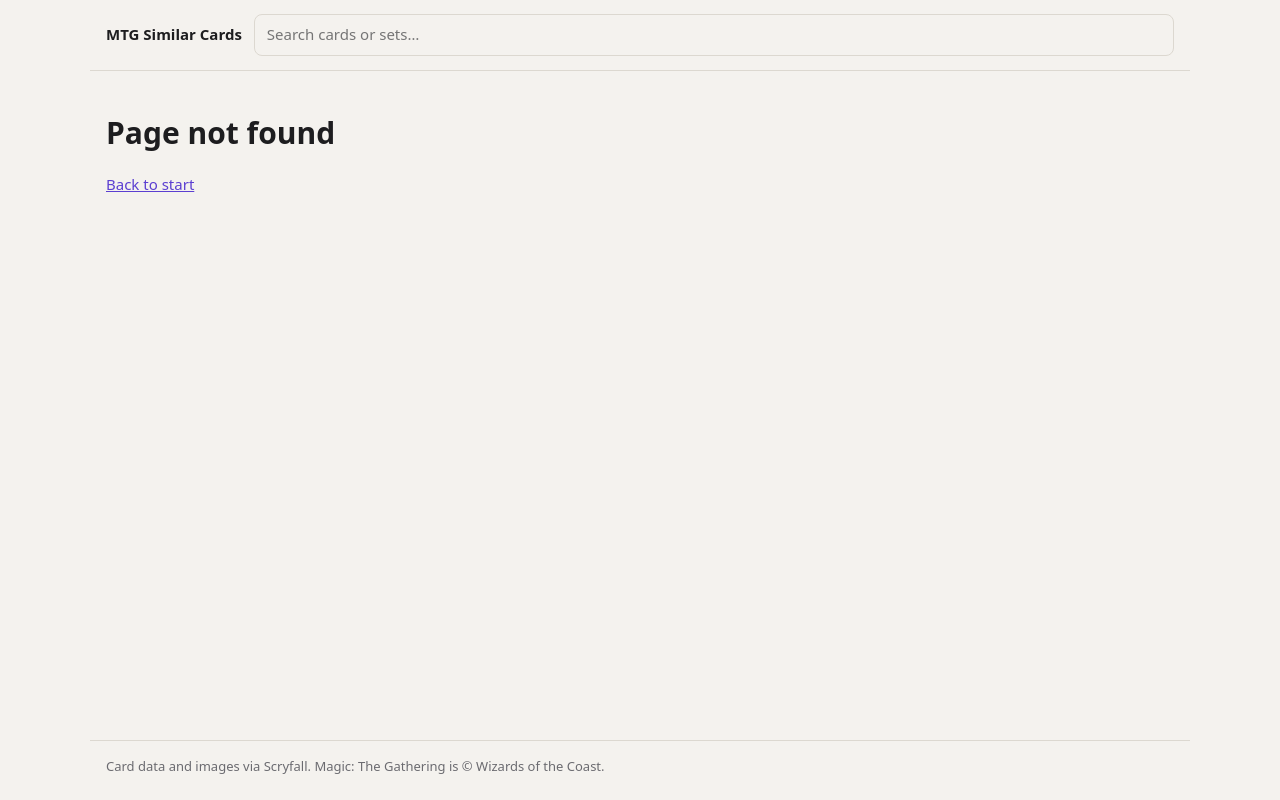
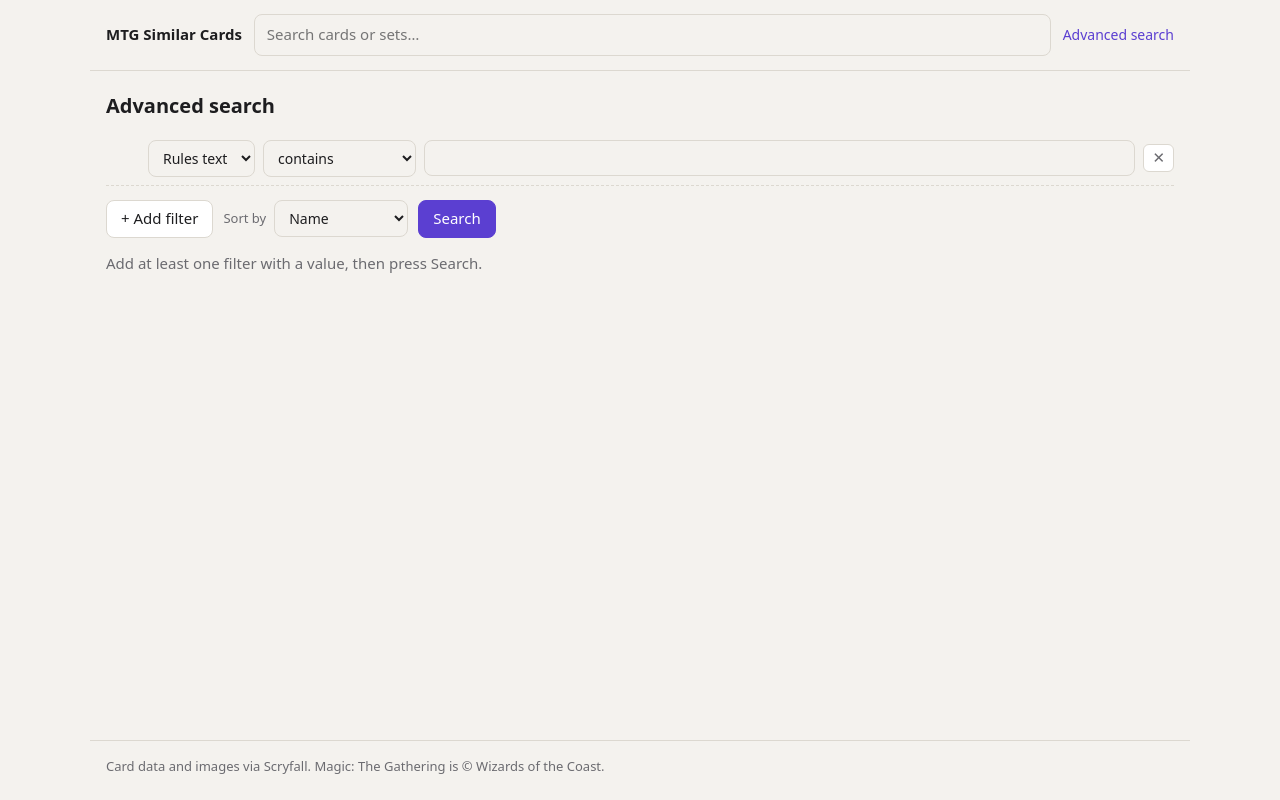
Before and after one commit to BendRJ/mtg-similarcards, a React (Vite) app in the folder frontend/: page /search in a window 1280 px wide. Before the commit this address had no page. Built offline with nearby package versions, Linux system fonts and the light colour scheme.

Commit message:
feat: add advanced search page with filter builder

```diff
--- a/frontend/src/App.tsx
+++ b/frontend/src/App.tsx
@@ -1,11 +1,12 @@
 import { Route, Routes } from "react-router";
+import AdvancedSearchPage from "./pages/AdvancedSearchPage";
 import CardPage from "./pages/CardPage";
 import ColorPage from "./pages/ColorPage";
 import HomePage from "./pages/HomePage";
 import NotFoundPage from "./pages/NotFoundPage";
 import SetPage from "./pages/SetPage";
 
-// Frontend routes are singular (/card, /set, /color); API paths are plural (/cards, /sets).
+// Frontend routes are singular (/card, /set, /color, /search); API paths are plural (/cards, /sets).
 // Never add a route starting with /cards or /sets: those prefixes are proxied to the API.
 export default function App() {
   return (
@@ -14,6 +15,7 @@ export default function App() {
       <Route path="/card/:id" element={<CardPage />} />
       <Route path="/set/:code" element={<SetPage />} />
       <Route path="/color/:c" element={<ColorPage />} />
+      <Route path="/search" element={<AdvancedSearchPage />} />
       <Route path="*" element={<NotFoundPage />} />
     </Routes>
   );
--- /dev/null
+++ b/frontend/src/components/FilterRow.tsx
@@ -0,0 +1,85 @@
+import { COLORS } from "../lib/colors";
+import type { Color } from "../lib/colors";
+import { FIELDS, TYPES, defaultFilter, valueKind } from "../lib/searchFilters";
+import type { Field, Filter, Op } from "../lib/searchFilters";
+
+type FilterRowProps = {
+  filter: Filter;
+  index: number;
+  onChange: (filter: Filter) => void;
+  onRemove: () => void;
+};
+
+export default function FilterRow({ filter, index, onChange, onRemove }: FilterRowProps) {
+  const kind = valueKind(filter.field, filter.op);
+  const colors = Array.isArray(filter.value) ? filter.value : [];
+  const text = typeof filter.value === "string" ? filter.value : "";
+
+  function changeOp(op: Op) {
+    // Switching between the type list and a text box must not carry the old value over.
+    const reset = valueKind(filter.field, op) !== kind;
+    onChange({ ...filter, op, value: reset ? "" : filter.value });
+  }
+
+  function toggle(color: Color) {
+    const next = colors.includes(color) ? colors.filter((c) => c !== color) : [...colors, color];
+    onChange({ ...filter, value: COLORS.filter((c) => next.includes(c)) });
+  }
+
+  return (
+    <div className="filter-row">
+      <span className="and">{index > 0 ? "and" : ""}</span>
+      <select
+        className="fld"
+        aria-label="Field"
+        value={filter.field}
+        onChange={(e) => onChange(defaultFilter(e.target.value as Field))}
+      >
+        {(Object.keys(FIELDS) as Field[]).map((f) => (
+          <option key={f} value={f}>{FIELDS[f].label}</option>
+        ))}
+      </select>
+      <select className="fld" aria-label="Condition" value={filter.op} onChange={(e) => changeOp(e.target.value as Op)}>
+        {FIELDS[filter.field].ops.map((o) => (
+          <option key={o.op} value={o.op}>{o.label}</option>
+        ))}
+      </select>
+      {kind === "text" && (
+        <input
+          className="fld inp"
+          type="text"
+          aria-label="Value"
+          maxLength={100}
+          value={text}
+          onChange={(e) => onChange({ ...filter, value: e.target.value })}
+        />
+      )}
+      {kind === "type" && (
+        <select className="fld" aria-label="Value" value={text} onChange={(e) => onChange({ ...filter, value: e.target.value })}>
+          <option value="">Choose a type</option>
+          {TYPES.map((t) => (
+            <option key={t} value={t}>{t}</option>
+          ))}
+        </select>
+      )}
+      {kind === "colors" && (
+        <div className="chips filter-chips">
+          {COLORS.map((c) => (
+            <button
+              key={c}
+              type="button"
+              className={colors.includes(c) ? "chip on" : "chip"}
+              aria-pressed={colors.includes(c)}
+              onClick={() => toggle(c)}
+            >
+              {c}
+            </button>
+          ))}
+        </div>
+      )}
+      <button type="button" className="remove" aria-label="Remove filter" onClick={onRemove}>
+        ✕
+      </button>
+    </div>
+  );
+}
--- a/frontend/src/components/Layout.tsx
+++ b/frontend/src/components/Layout.tsx
@@ -19,6 +19,11 @@ export default function Layout({ showSearch = true, children }: LayoutProps) {
             <SearchBar />
           </div>
         ) : null}
+        {showSearch ? (
+          <Link to="/search" className="adv-link">
+            Advanced search
+          </Link>
+        ) : null}
       </header>
       <main className="content">{children}</main>
       <footer className="footer">
--- /dev/null
+++ b/frontend/src/pages/AdvancedSearchPage.tsx
@@ -0,0 +1,106 @@
+import { useEffect, useState } from "react";
+import type { FormEvent } from "react";
+import { useSearchParams } from "react-router";
+import { api } from "../api";
+import CardGrid from "../components/CardGrid";
+import ErrorState from "../components/ErrorState";
+import FilterRow from "../components/FilterRow";
+import Layout from "../components/Layout";
+import Loading from "../components/Loading";
+import { MAX_FILTERS, defaultFilter, parseSearchParams, toRequest, toSearchParams } from "../lib/searchFilters";
+import type { Filter, Sort } from "../lib/searchFilters";
+import { useAsync } from "../lib/useAsync";
+
+const SORTS: { value: Sort; label: string }[] = [
+  { value: "name", label: "Name" },
+  { value: "cmc_asc", label: "Mana value ↑" },
+  { value: "cmc_desc", label: "Mana value ↓" },
+];
+
+export default function AdvancedSearchPage() {
+  const [searchParams] = useSearchParams();
+  // key remounts the form when the URL changes (Back, shared link), so rows always match the results.
+  return <SearchView key={searchParams.toString()} />;
+}
+
+function SearchView() {
+  const [searchParams, setSearchParams] = useSearchParams();
+  const applied = parseSearchParams(searchParams);
+  const [filters, setFilters] = useState<Filter[]>(applied.filters);
+  const [sort, setSort] = useState<Sort>(applied.sort);
+
+  const request = toRequest(applied.filters, applied.sort);
+  const results = useAsync(
+    (s) => (request ? api.search(request, s) : Promise.resolve(null)),
+    [searchParams.toString()],
+  );
+
+  useEffect(() => {
+    document.title = "Advanced search";
+  }, []);
+
+  function submit(e: FormEvent) {
+    e.preventDefault();
+    setSearchParams(toSearchParams(filters, sort));
+  }
+
+  function update(i: number, filter: Filter) {
+    setFilters(filters.map((f, j) => (j === i ? filter : f)));
+  }
+
+  const data = results.data;
+  return (
+    <Layout>
+      <h1 className="page-title">Advanced search</h1>
+      <form className="adv-form" onSubmit={submit}>
+        {filters.map((f, i) => (
+          <FilterRow
+            key={i}
+            filter={f}
+            index={i}
+            onChange={(next) => update(i, next)}
+            onRemove={() => setFilters(filters.filter((_, j) => j !== i))}
+          />
+        ))}
+        <div className="actions">
+          <button
+            type="button"
+            className="btn"
+            disabled={filters.length >= MAX_FILTERS}
+            onClick={() => setFilters([...filters, defaultFilter()])}
+          >
+            + Add filter
+          </button>
+          <label className="sort">
+            <span className="muted">Sort by</span>
+            <select className="fld" value={sort} onChange={(e) => setSort(e.target.value as Sort)}>
+              {SORTS.map((s) => (
+                <option key={s.value} value={s.value}>{s.label}</option>
+              ))}
+            </select>
+          </label>
+          <button type="submit" className="btn primary">
+            Search
+          </button>
+        </div>
+      </form>
+      {!request && <p className="muted">Add at least one filter with a value, then press Search.</p>}
+      {request && results.status === "loading" && <Loading />}
+      {request && results.status === "error" && results.error && (
+        <ErrorState error={results.error} onRetry={results.reload} />
+      )}
+      {request && results.status === "ok" && data && (
+        data.total === 0 ? (
+          <p className="muted">No cards match these filters.</p>
+        ) : (
+          <>
+            <p className="muted count">
+              {data.total} cards{data.total > 200 ? " · showing the first 200" : ""}
+            </p>
+            <CardGrid cards={data.cards} />
+          </>
+        )
+      )}
+    </Layout>
+  );
+}
--- a/frontend/src/styles.css
+++ b/frontend/src/styles.css
@@ -84,3 +84,20 @@ a { color: var(--accent); }
 .chip { border: 1px solid var(--line); border-radius: 999px; padding: 5px 11px; font: inherit; font-size: 13px; background: var(--panel); color: var(--ink); cursor: pointer; }
 .chip.on { background: var(--accent); color: #fff; border-color: var(--accent); }
 .seticon { width: 26px; height: 26px; flex: none; object-fit: contain; }
+
+.adv-link { color: var(--accent); font-size: 14px; white-space: nowrap; text-decoration: none; }
+.adv-link:hover { text-decoration: underline; }
+.page-title { font-size: 20px; margin: 0 0 12px; }
+.filter-row { display: flex; flex-wrap: wrap; align-items: center; gap: 8px; padding: 8px 0; border-bottom: 1px dashed var(--line); }
+.fld { border: 1px solid var(--line); border-radius: 8px; padding: 7px 10px; background: var(--bg); color: var(--ink); font: inherit; font-size: 14px; }
+.inp { flex: 1; min-width: 200px; }
+.and { width: 34px; text-align: right; font-size: 12px; color: var(--muted); }
+.filter-chips { margin-left: 0; }
+.remove { margin-left: auto; border: 1px solid var(--line); border-radius: 6px; padding: 2px 8px; background: var(--panel); color: var(--muted); font: inherit; cursor: pointer; }
+.actions { display: flex; flex-wrap: wrap; align-items: center; gap: 10px; margin-top: 14px; }
+.actions .btn { margin-left: 0; }
+.btn:disabled { opacity: .5; cursor: not-allowed; }
+.btn.primary { background: var(--accent); color: #fff; border-color: var(--accent); }
+.sort { display: flex; align-items: center; gap: 8px; font-size: 13px; }
+.count { margin: 16px 0 0; font-size: 13px; }
+@media (max-width: 480px) { .inp { min-width: 0; flex-basis: 100%; } }
```
Also changed, not shown: 1 other file (tests, documents, lock files or other folders).
